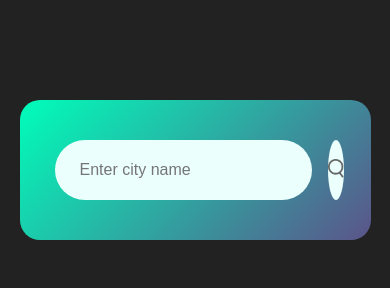
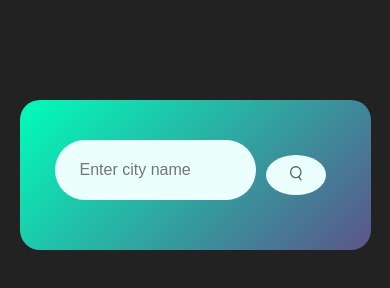
Before and after one commit to RajatAgrawal117/WeatherApp, a plain HTML site: page index.html in a window 390 px wide. Drawn offline with Linux system fonts and the light colour scheme.

Commit message:
Update style.css

```diff
--- a/style.css
+++ b/style.css
@@ -88,3 +88,29 @@ body {
     margin-top: 20px; /* Adjust margin as needed */
     box-shadow: 0 4px 8px rgba(0, 0, 0, 0.1); /* Add a subtle box shadow */
 }
+/* Existing styles */
+
+/* Add a media query for smaller screens */
+@media only screen and (max-width: 600px) {
+  .search {
+    flex-direction: row; /* Display items horizontally */
+    align-items: center; /* Center items vertically */
+  }
+
+  .search input {
+    width: 70%; /* Adjust the input width */
+    margin-right: 10px; /* Add right margin for spacing */
+    margin-bottom: 10px; /* Add bottom margin for spacing */
+  }
+
+  .search button {
+    width: 60px; /* Adjust the button width */
+    height: 40px; /* Adjust button height */
+    margin-right: 10px; /* Add right margin */
+    padding: 3px; /* Adjust padding */
+  }
+
+  .search button img {
+    width: 12px;
+  }
+}
```
